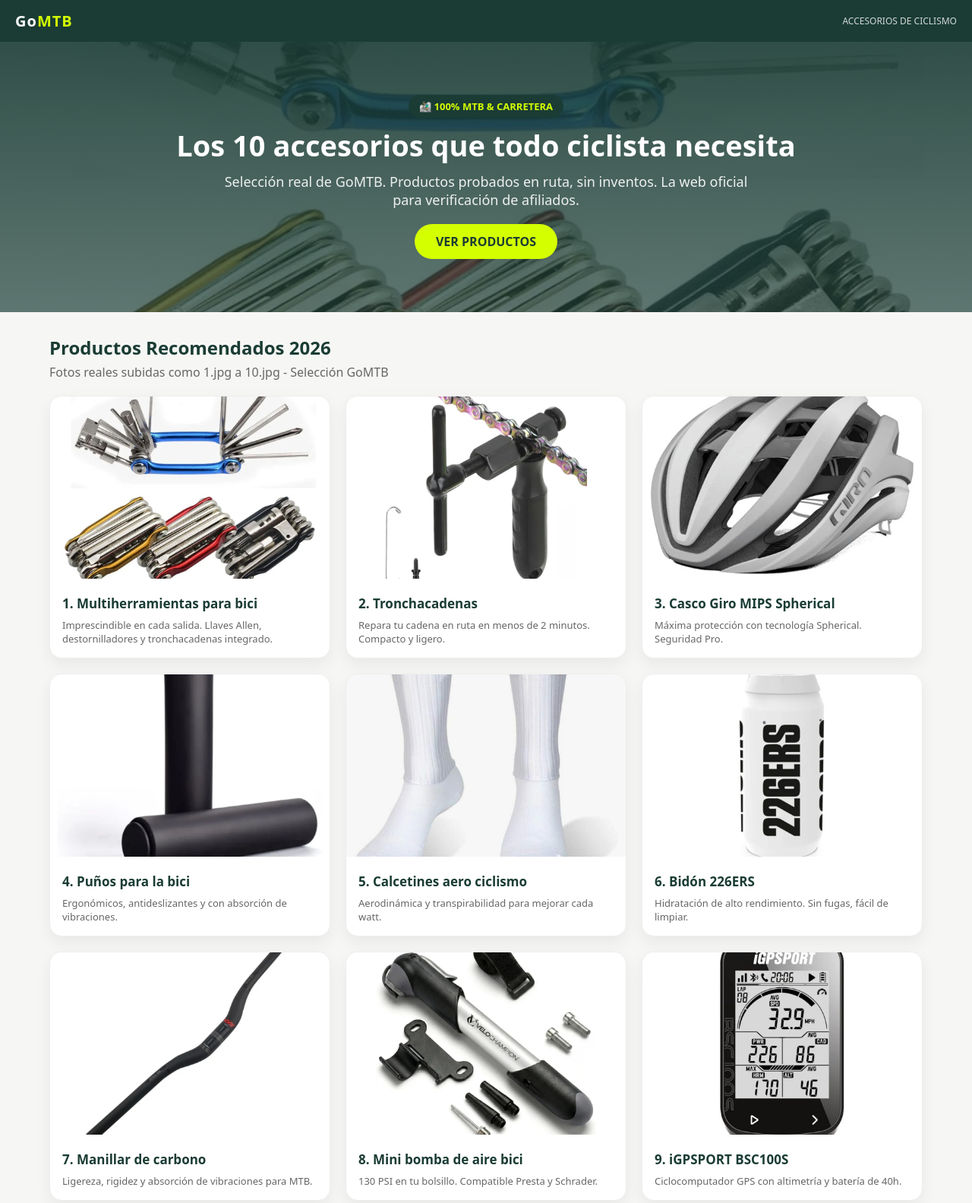
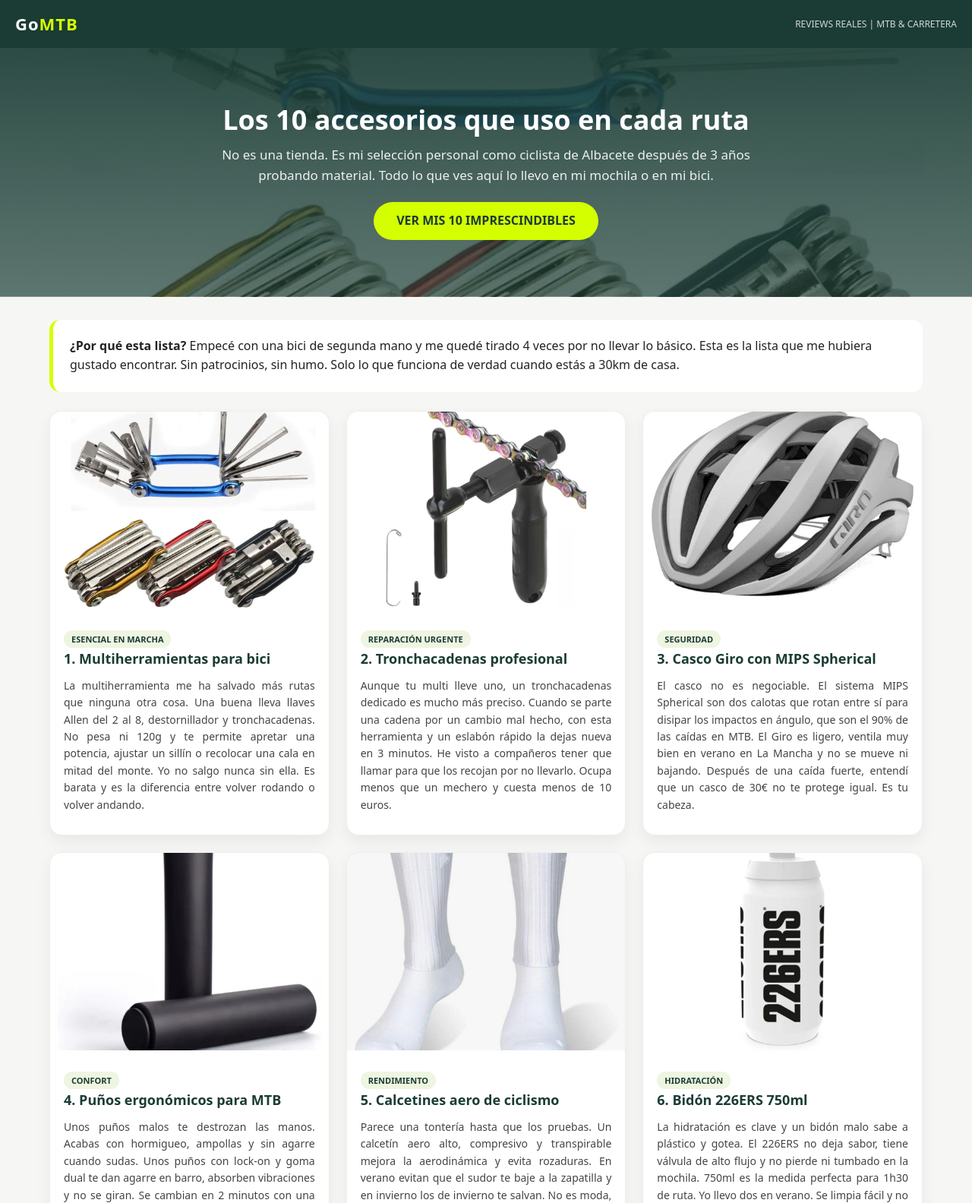
Before and after one commit to gonsalitomtb/gomtb-bikeproducts, a plain HTML site: page index.html in a window 1280 px wide. Shown: the top 1584 px of the page at 76% size. Drawn offline with Linux system fonts and the light colour scheme.

Commit message:
Revise SEO elements and enhance layout styles
Updated title and meta description for SEO. Enhanced styles for header, hero section, and cards. Added personal selection intro and improved footer layout.

```diff
--- a/index.html
+++ b/index.html
@@ -3,72 +3,63 @@
 <head>
 <meta charset="UTF-8">
 <meta name="viewport" content="width=device-width, initial-scale=1.0">
-<title>GoMTB | Accesorios Esenciales de Ciclismo</title>
+<title>GoMTB | 10 Accesorios Esenciales que Todo Ciclista Necesita</title>
+<meta name="description" content="Los 10 accesorios imprescindibles de ciclismo seleccionados por GoMTB. Reseñas reales para MTB y carretera.">
 <style>
 :root{--green:#1a3c34;--lime:#d4ff00;--dark:#111}
-body{margin:0;font-family:system-ui,Arial;background:#f6f7f4;color:#222}
+body{margin:0;font-family:system-ui,Arial;background:#f6f7f4;color:#222;line-height:1.6}
 header{background:var(--green);color:#fff;padding:14px 20px;display:flex;justify-content:space-between;align-items:center;position:sticky;top:0;z-index:10}
-header b{font-size:20px;letter-spacing:1px} header b span{color:var(--lime)}
-.hero{background:linear-gradient(rgba(26,60,52,0.9),rgba(26,60,52,0.7)), url('1.jpg');background-size:cover;background-position:center;color:#fff;text-align:center;padding:70px 20px}
-.hero h1{font-size:38px;margin:0 0 10px} .hero p{font-size:18px;opacity:.9;max-width:700px;margin:0 auto 20px}
-.hero .btn{background:var(--lime);color:var(--green);padding:12px 28px;border-radius:30px;text-decoration:none;font-weight:800;display:inline-block}
+header b{font-size:22px;letter-spacing:1px} header b span{color:var(--lime)}
+.hero{background:linear-gradient(rgba(26,60,52,0.92),rgba(26,60,52,0.7)), url('1.jpg');background-size:cover;background-position:center;color:#fff;text-align:center;padding:75px 20px}
+.hero h1{font-size:36px;margin:0 0 12px;line-height:1.1} .hero p{font-size:17px;opacity:.9;max-width:760px;margin:0 auto 22px}
+.btn{background:var(--lime);color:var(--green);padding:12px 30px;border-radius:30px;text-decoration:none;font-weight:800;display:inline-block}
 .container{max-width:1150px;margin:0 auto;padding:30px 15px}
-.badge{display:inline-block;background:var(--green);color:var(--lime);padding:6px 14px;border-radius:20px;font-size:13px;font-weight:700;margin-bottom:10px}
-.grid{display:grid;grid-template-columns:repeat(auto-fit,minmax(280px,1fr));gap:20px;margin-top:20px}
-.card{background:#fff;border-radius:16px;overflow:hidden;box-shadow:0 8px 20px rgba(0,0,0,.06);border:1px solid #eee;transition:.2s}
-.card:hover{transform:translateY(-4px)}
-.card img{width:100%;height:240px;object-fit:cover;background:#e9ece4}
-.card .info{padding:16px}
-.card h3{margin:0 0 8px;font-size:17px;color:var(--green)}
-.card p{margin:0;font-size:13px;color:#666}
-.section-legal{background:#fff;margin-top:40px;padding:25px;border-radius:16px;border:1px solid #ddd}
-.section-legal h2{color:var(--green)}
-footer{background:var(--dark);color:#aaa;text-align:center;padding:30px 15px;margin-top:40px;font-size:13px;line-height:1.6}
-footer a{color:var(--lime);text-decoration:none;margin:0 8px}
+.intro{background:#fff;padding:22px;border-radius:14px;border-left:5px solid var(--lime);margin-bottom:25px}
+.grid{display:grid;grid-template-columns:repeat(auto-fit,minmax(320px,1fr));gap:22px;margin-top:20px}
+.card{background:#fff;border-radius:16px;overflow:hidden;box-shadow:0 8px 20px rgba(0,0,0,.06);border:1px solid #eee}
+.card img{width:100%;height:260px;object-fit:cover;background:#e9ece4}
+.card .info{padding:18px}
+.card h3{margin:0 0 10px;font-size:18px;color:var(--green)}
+.card p{margin:0 0 10px;font-size:14px;color:#444;text-align:justify}
+.card .tag{font-size:11px;background:#eef5e1;color:var(--green);padding:4px 10px;border-radius:20px;font-weight:700}
+.legal{background:#fff;margin-top:45px;padding:28px;border-radius:16px;border:1px solid #ddd}
+.legal h2{color:var(--green);margin-top:30px}
+footer{background:var(--dark);color:#aaa;text-align:center;padding:35px 15px;margin-top:40px;font-size:13px}
+footer a{color:var(--lime);text-decoration:none;margin:0 10px}
 </style>
 </head>
 <body>
-<header><b>Go<span>MTB</span></b><div style="font-size:12px;opacity:.8">ACCESORIOS DE CICLISMO</div></header>
+<header><b>Go<span>MTB</span></b><div style="font-size:12px;opacity:.8">REVIEWS REALES | MTB & CARRETERA</div></header>
 
 <div class="hero">
-<div class="badge">🚵‍♂️ 100% MTB & CARRETERA</div>
-<h1>Los 10 accesorios que todo ciclista necesita</h1>
-<p>Selección real de GoMTB. Productos probados en ruta, sin inventos. La web oficial para verificación de afiliados.</p>
-<a class="btn" href="#productos">VER PRODUCTOS</a>
+<h1>Los 10 accesorios que uso en cada ruta</h1>
+<p>No es una tienda. Es mi selección personal como ciclista de Albacete después de 3 años probando material. Todo lo que ves aquí lo llevo en mi mochila o en mi bici.</p>
+<a class="btn" href="#productos">VER MIS 10 IMPRESCINDIBLES</a>
 </div>
 
-<div class="container" id="productos">
-<h2 style="margin:0 0 5px;color:#1a3c34">Productos Recomendados 2026</h2>
-<p style="color:#666;margin-top:0">Fotos reales subidas como 1.jpg a 10.jpg - Selección GoMTB</p>
-<div class="grid">
-<div class="card"><img src="1.jpg" alt="Multiherramientas"><div class="info"><h3>1. Multiherramientas para bici</h3><p>Imprescindible en cada salida. Llaves Allen, destornilladores y tronchacadenas integrado.</p></div></div>
-<div class="card"><img src="2.jpg" alt="Tronchacadenas"><div class="info"><h3>2. Tronchacadenas</h3><p>Repara tu cadena en ruta en menos de 2 minutos. Compacto y ligero.</p></div></div>
-<div class="card"><img src="3.jpg" alt="Casco Giro MIPS"><div class="info"><h3>3. Casco Giro MIPS Spherical</h3><p>Máxima protección con tecnología Spherical. Seguridad Pro.</p></div></div>
-<div class="card"><img src="4.jpg" alt="Puños bici"><div class="info"><h3>4. Puños para la bici</h3><p>Ergonómicos, antideslizantes y con absorción de vibraciones.</p></div></div>
-<div class="card"><img src="5.jpg" alt="Calcetines aero"><div class="info"><h3>5. Calcetines aero ciclismo</h3><p>Aerodinámica y transpirabilidad para mejorar cada watt.</p></div></div>
-<div class="card"><img src="6.jpg" alt="Bidon 226ers"><div class="info"><h3>6. Bidón 226ERS</h3><p>Hidratación de alto rendimiento. Sin fugas, fácil de limpiar.</p></div></div>
-<div class="card"><img src="7.jpg" alt="Manillar carbono"><div class="info"><h3>7. Manillar de carbono</h3><p>Ligereza, rigidez y absorción de vibraciones para MTB.</p></div></div>
-<div class="card"><img src="8.jpg" alt="Mini bomba"><div class="info"><h3>8. Mini bomba de aire bici</h3><p>130 PSI en tu bolsillo. Compatible Presta y Schrader.</p></div></div>
-<div class="card"><img src="9.jpg" alt="IGPsport BSC100S"><div class="info"><h3>9. iGPSPORT BSC100S</h3><p>Ciclocomputador GPS con altimetría y batería de 40h.</p></div></div>
-<div class="card"><img src="10.jpg" alt="Kit mechas"><div class="info"><h3>10. Kit de mechas tubeless</h3><p>Repara pinchazos tubeless sin desmontar la rueda.</p></div></div>
+<div class="container">
+<div class="intro">
+<strong>¿Por qué esta lista?</strong> Empecé con una bici de segunda mano y me quedé tirado 4 veces por no llevar lo básico. Esta es la lista que me hubiera gustado encontrar. Sin patrocinios, sin humo. Solo lo que funciona de verdad cuando estás a 30km de casa.
 </div>
 
-<div class="section-legal" id="legal">
-<h2>Aviso Legal y Afiliación</h2>
-<p><strong>Dominio:</strong> https://gonsalitomtb.github.io/gomtb-bikeproducts</p>
-<p>Esta web participa en el Programa de Afiliados de Amazon EU. Como afiliado, obtengo ingresos por compras adscritas que cumplan los requisitos.</p>
-<p><strong>Propietario:</strong> GoMTB - Proyecto de divulgación ciclista.</p>
-<h2 id="privacidad">Política de Privacidad</h2>
-<p>No recogemos datos personales. Solo usamos cookies de terceros (Amazon) para rastrear afiliaciones. Puedes borrar las cookies desde tu navegador.</p>
-<h2 id="cookies">Política de Cookies</h2>
-<p>Usamos cookies de afiliado para verificar compras. No hay cookies publicitarias propias.</p>
-</div>
-</div>
+<div id="productos" class="grid">
 
-<footer>
-<a href="#legal">Aviso Legal</a> | <a href="#privacidad">Privacidad</a> | <a href="#cookies">Cookies</a><br><br>
-© 2026 GoMTB - Web 100% ciclista creada para fans del MTB y ciclismo de carretera.<br>
-Contacto: via GitHub Pages
-</footer>
-</body>
-</html>
+<div class="card"><img src="1.jpg" alt="Multiherramienta ciclismo"><div class="info"><span class="tag">ESENCIAL EN MARCHA</span><h3>1. Multiherramientas para bici</h3><p>La multiherramienta me ha salvado más rutas que ninguna otra cosa. Una buena lleva llaves Allen del 2 al 8, destornillador y tronchacadenas. No pesa ni 120g y te permite apretar una potencia, ajustar un sillín o recolocar una cala en mitad del monte. Yo no salgo nunca sin ella. Es barata y es la diferencia entre volver rodando o volver andando.</p></div></div>
+
+<div class="card"><img src="2.jpg" alt="Tronchacadenas bici"><div class="info"><span class="tag">REPARACIÓN URGENTE</span><h3>2. Tronchacadenas profesional</h3><p>Aunque tu multi lleve uno, un tronchacadenas dedicado es mucho más preciso. Cuando se parte una cadena por un cambio mal hecho, con esta herramienta y un eslabón rápido la dejas nueva en 3 minutos. He visto a compañeros tener que llamar para que los recojan por no llevarlo. Ocupa menos que un mechero y cuesta menos de 10 euros.</p></div></div>
+
+<div class="card"><img src="3.jpg" alt="Casco Giro MIPS"><div class="info"><span class="tag">SEGURIDAD</span><h3>3. Casco Giro con MIPS Spherical</h3><p>El casco no es negociable. El sistema MIPS Spherical son dos calotas que rotan entre sí para disipar los impactos en ángulo, que son el 90% de las caídas en MTB. El Giro es ligero, ventila muy bien en verano en La Mancha y no se mueve ni bajando. Después de una caída fuerte, entendí que un casco de 30€ no te protege igual. Es tu cabeza.</p></div></div>
+
+<div class="card"><img src="4.jpg" alt="Puños MTB"><div class="info"><span class="tag">CONFORT</span><h3>4. Puños ergonómicos para MTB</h3><p>Unos puños malos te destrozan las manos. Acabas con hormigueo, ampollas y sin agarre cuando sudas. Unos puños con lock-on y goma dual te dan agarre en barro, absorben vibraciones y no se giran. Se cambian en 2 minutos con una Allen del 3. Desde que puse unos buenos, se me acabaron los dolores de muñeca en rutas de más de 3 horas.</p></div></div>
+
+<div class="card"><img src="5.jpg" alt="Calcetines aero ciclismo"><div class="info"><span class="tag">RENDIMIENTO</span><h3>5. Calcetines aero de ciclismo</h3><p>Parece una tontería hasta que los pruebas. Un calcetín aero alto, compresivo y transpirable mejora la aerodinámica y evita rozaduras. En verano evitan que el sudor te baje a la zapatilla y en invierno los de invierno te salvan. No es moda, en un test de túnel de viento ahorran vatios. Por 15€ es la mejora más barata en rendimiento que puedes hacer.</p></div></div>
+
+<div class="card"><img src="6.jpg" alt="Bidón 226ERS"><div class="info"><span class="tag">HIDRATACIÓN</span><h3>6. Bidón 226ERS 750ml</h3><p>La hidratación es clave y un bidón malo sabe a plástico y gotea. El 226ERS no deja sabor, tiene válvula de alto flujo y no pierde ni tumbado en la mochila. 750ml es la medida perfecta para 1h30 de ruta. Yo llevo dos en verano. Se limpia fácil y no coge olores después de llevar isotónico. Parece simple pero cuando falla, te acuerdas todo el día.</p></div></div>
+
+<div class="card"><img src="7.jpg" alt="Manillar carbono MTB"><div class="info"><span class="tag">MEJORA PRO</span><h3>7. Manillar de carbono MTB</h3><p>Cambiar a carbono fue el mayor salto en comodidad. Un manillar de carbono absorbe las vibraciones del terreno mucho mejor que el aluminio, pesa 100g menos y te deja las manos menos castigadas. Rigidez en sprint y flex donde toca. Si haces rutas largas por pistas rotas, es la mejor inversión. No es solo peso, es salud para tus articulaciones.</p></div></div>
+
+<div class="card"><img src="8.jpg" alt="Mini bomba bici"><div class="info"><span class="tag">NO TE DEJA TIRADO</span><h3>8. Mini bomba de aire de alta presión</h3><p>El CO2 está bien hasta que falla. Una mini bomba de 130 PSI que cabe en el bolsillo del maillot te saca de cualquier apuro. Compatible con Presta y Schrader, hincha una 29x2.25 a 2 bares en menos de 200 emboladas. Pesa 85g. La llevo siempre con el kit de mechas. Es el seguro que te hace volver a casa rodando.</p></div></div>
+
+<div class="card"><img src="9.jpg" alt="IGPsport BSC100S"><div class="info"><span class="tag">NAVEGACIÓN</span><h3>9. Ciclocomputador iGPSPORT BSC100S</h3><p>Dejar el móvil para navegar es lo mejor que hice. El BSC100S tiene GPS, altímetro barométrico, 40h de batería y se ve perfecto al sol. Sincroniza con Strava y te avisa de llamadas. Cuesta 4 veces menos que un Garmin y hace el 90% de lo mismo. Para rutas nuevas por Albacete y para entrenar con datos de desnivel, va perfecto.</p></div></div>
+
+<div class="card"><img src="10.jpg" alt="Kit mechas tubeless"><div class="info"><span class="tag">TUBELESS SAVE</span><h3>10. Kit de mechas tubeless</h3><p>Si vas en tubeless, esto es obligatorio. El líquido s
```
